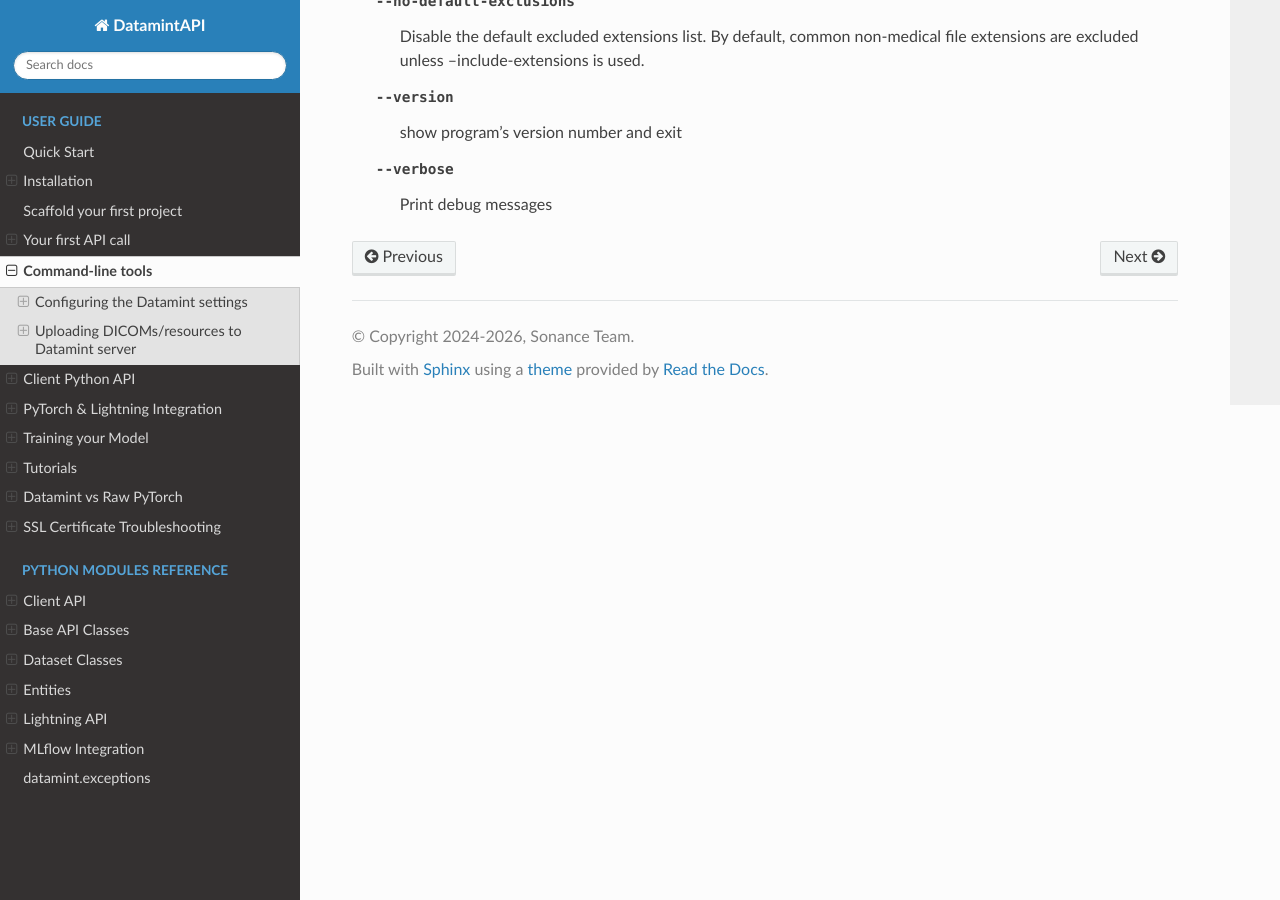
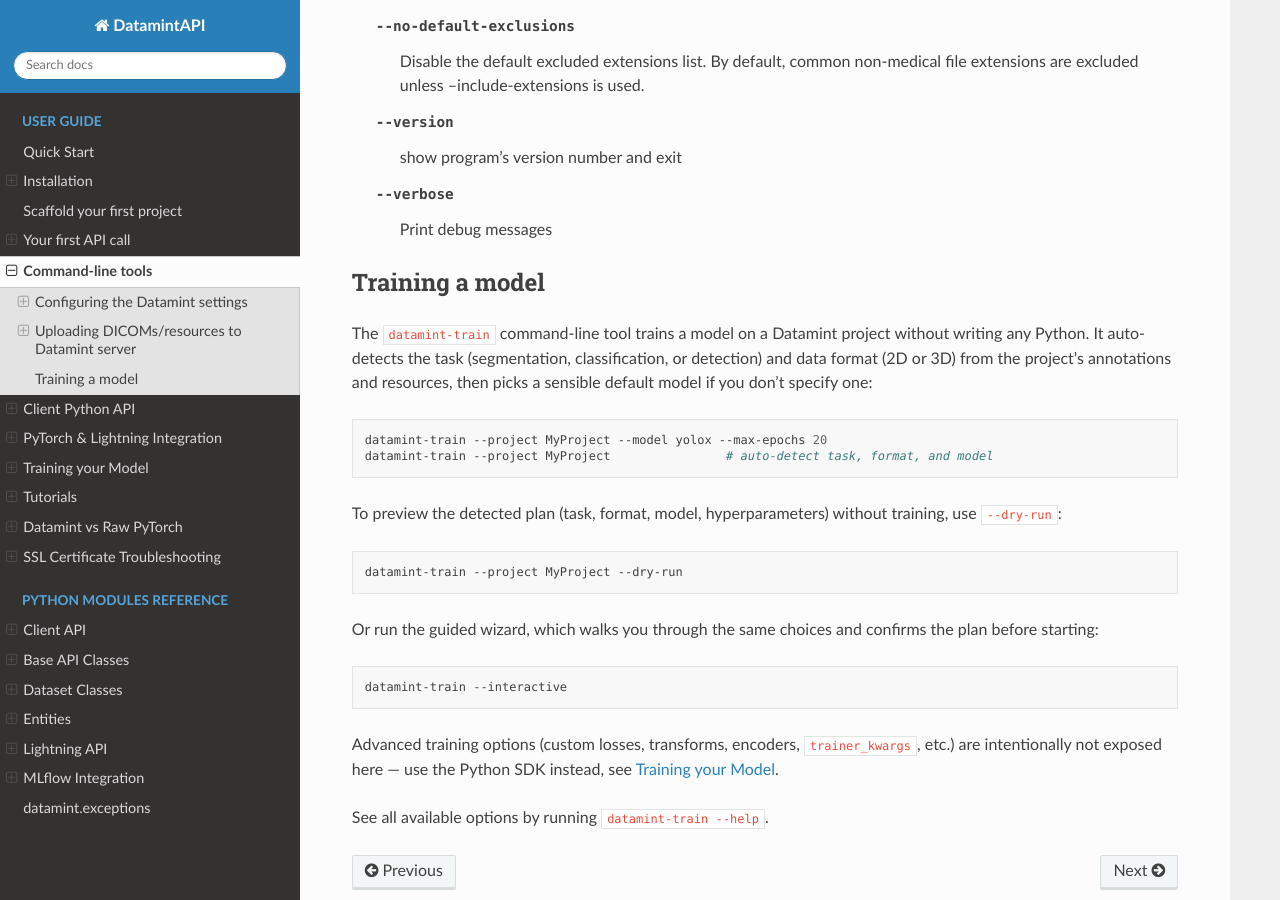
Before and after one commit to SonanceAI/datamint-python-api, a Sphinx documentation site: the page built from docs/source/command_line_tools.rst, in a window 1280 px wide and 900 px high, scrolled down 6169 px. Built offline with Sphinx 7.4.7 and the Read the Docs theme 3.1.0, drawn with Linux system fonts in a browser that asks for light colours; some of the changed text lies outside the part shown.

Commit message:
add datamint-train

```diff
--- a/docs/source/command_line_tools.rst
+++ b/docs/source/command_line_tools.rst
@@ -22,10 +22,11 @@
 
     usage: datamint-config [-h] [--api-key API_KEY] [--default-url DEFAULT_URL] [-i] [...]
 
-There are two command-line tools available:
+There are three command-line tools available:
 
 - ``datamint-config``: To configure the Datamint API key and URL.
 - ``datamint-upload``: To upload DICOM, NIfTI, video, image, and segmentation files to the Datamint server.
+- ``datamint-train``: To train a model on a Datamint project using a built-in one-line trainer.
 
 Configuring the Datamint settings
 ---------------------------------
@@ -260,3 +261,36 @@
                         Disable the default excluded extensions list. By default, common non-medical file extensions are excluded unless --include-extensions is used.
   --version             show program's version number and exit
   --verbose             Print debug messages
+
+Training a model
+-----------------
+
+The ``datamint-train`` command-line tool trains a model on a Datamint project without
+writing any Python. It auto-detects the task (segmentation, classification, or detection)
+and data format (2D or 3D) from the project's annotations and resources, then picks a
+sensible default model if you don't specify one:
+
+.. code-block:: bash
+
+    datamint-train --project MyProject --model yolox --max-epochs 20
+    datamint-train --project MyProject                # auto-detect task, format, and model
+
+To preview the detected plan (task, format, model, hyperparameters) without training, use
+``--dry-run``:
+
+.. code-block:: bash
+
+    datamint-train --project MyProject --dry-run
+
+Or run the guided wizard, which walks you through the same choices and confirms the plan
+before starting:
+
+.. code-block:: bash
+
+    datamint-train --interactive
+
+Advanced training options (custom losses, transforms, encoders, ``trainer_kwargs``, etc.)
+are intentionally not exposed here — use the Python SDK instead, see
+:doc:`Training your Model <trainer_api>`.
+
+See all available options by running ``datamint-train --help``.
```
